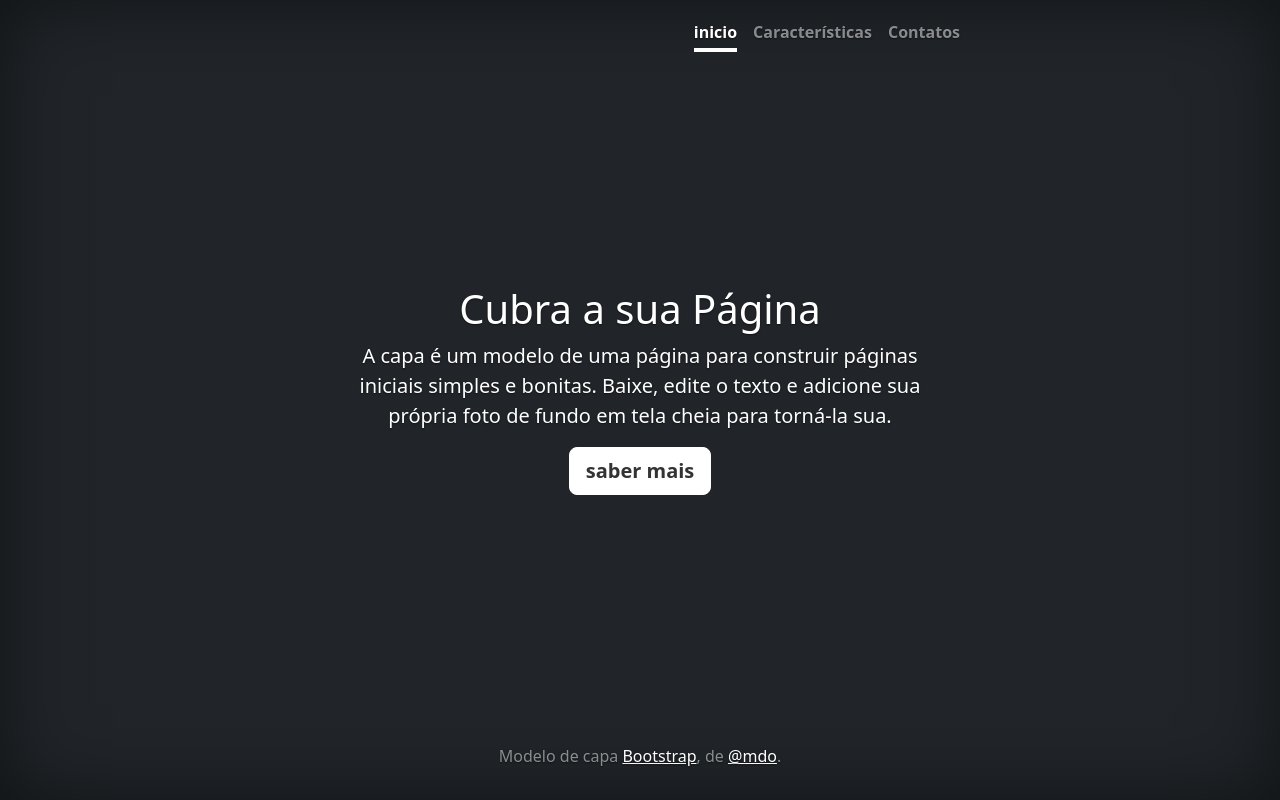
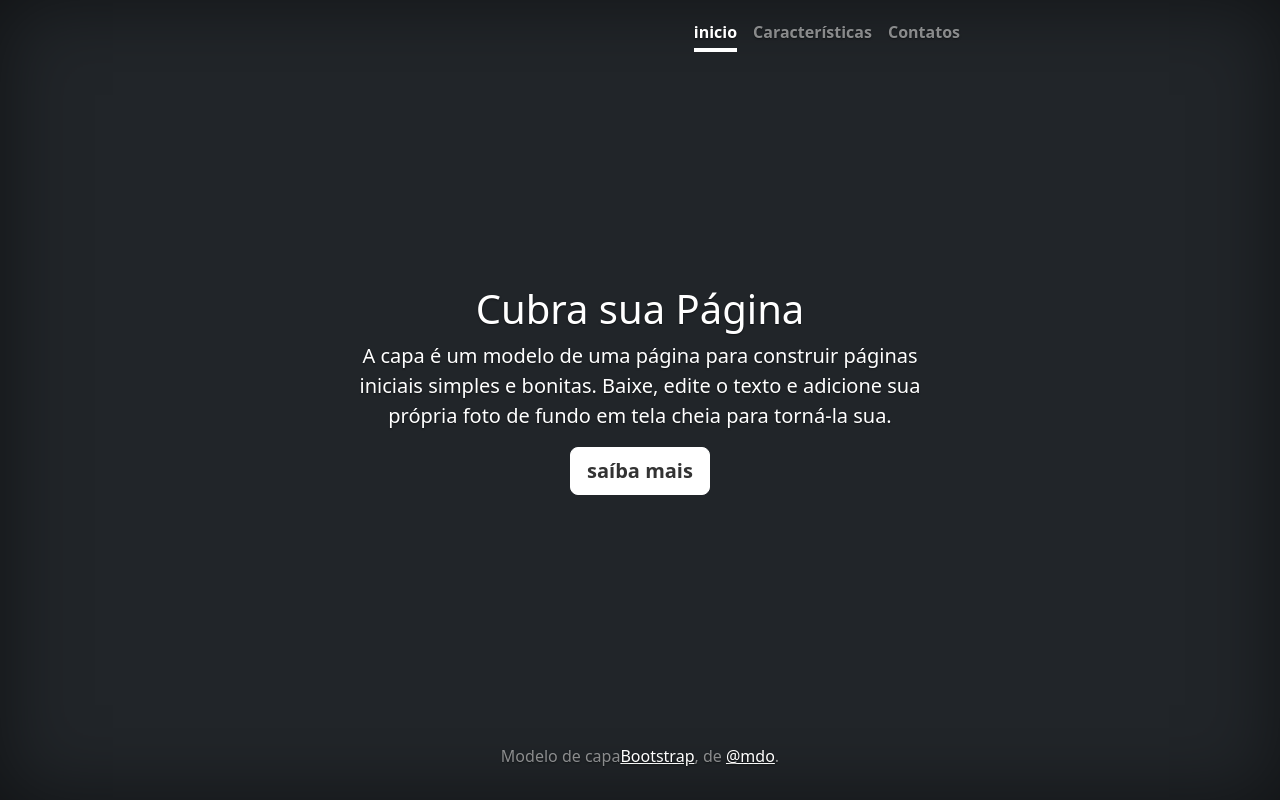
Before and after one commit to AlyssonTschurts/portifolio-pessoal, a plain HTML site: page index.html in a window 1280 px wide. Drawn offline with nearby package versions, Linux system fonts and the light colour scheme.

Commit message:
Arrumando as traduções

```diff
--- a/index.html
+++ b/index.html
@@ -50,15 +50,15 @@
   </header>
 
   <main class="px-3">
-    <h1>Cubra a sua Página</h1>
+    <h1>Cubra sua Página</h1>
     <p class="lead">A capa é um modelo de uma página para construir páginas iniciais simples e bonitas. Baixe, edite o texto e adicione sua própria foto de fundo em tela cheia para torná-la sua.</p>
     <p class="lead">
-      <a href="#" class="btn btn-lg btn-secondary fw-bold border-white bg-white">saber mais</a>
+      <a href="#" class="btn btn-lg btn-secondary fw-bold border-white bg-white">saíba mais</a>
     </p>
   </main>
 
   <footer class="mt-auto text-white-50">
-    <p>Modelo de capa <a href="https://getbootstrap.com/" class="text-white">Bootstrap</a>, de <a href="https://twitter.com/mdo" class="text-white">@mdo</a>.</p>
+    <p>Modelo de capa<a href="https://getbootstrap.com/" class="text-white">Bootstrap</a>, de <a href="https://twitter.com/mdo" class="text-white">@mdo</a>.</p>
   </footer>
 </div>
 
```
Also changed, not shown: 1 other file.
